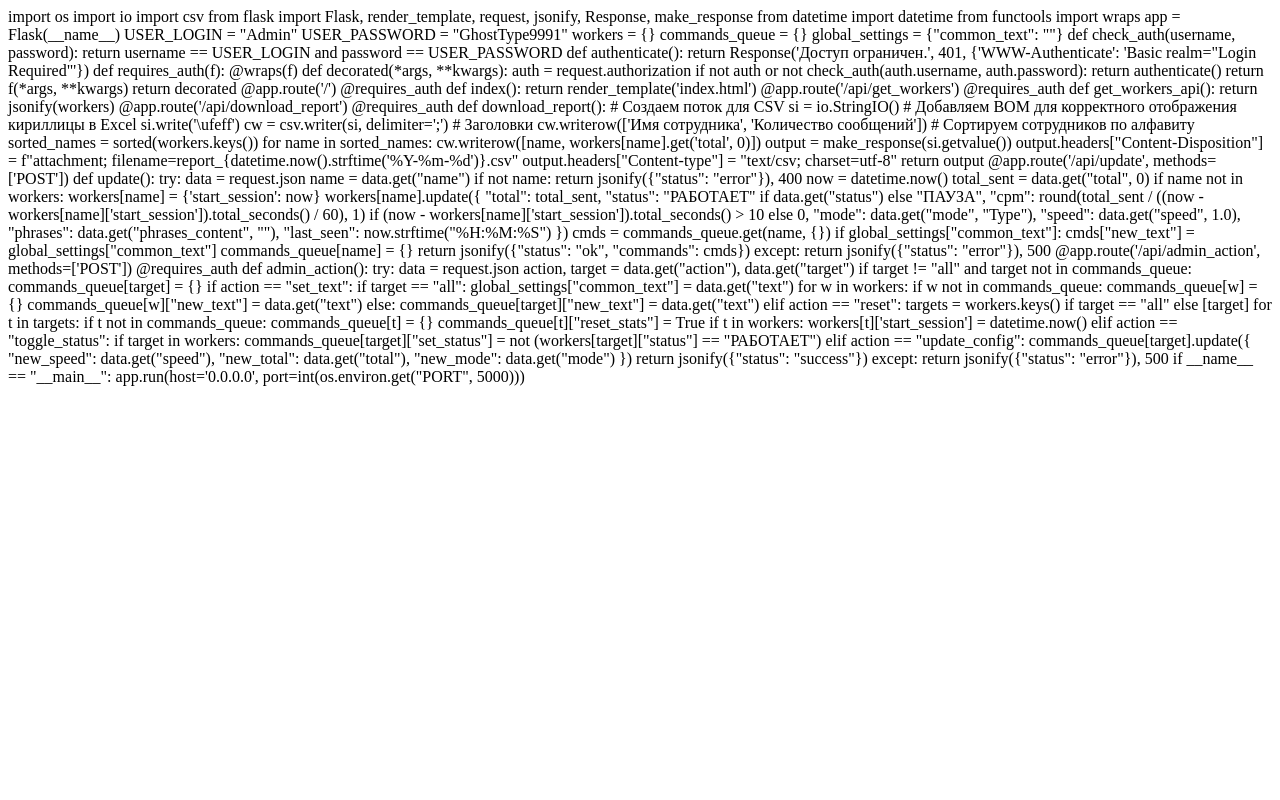
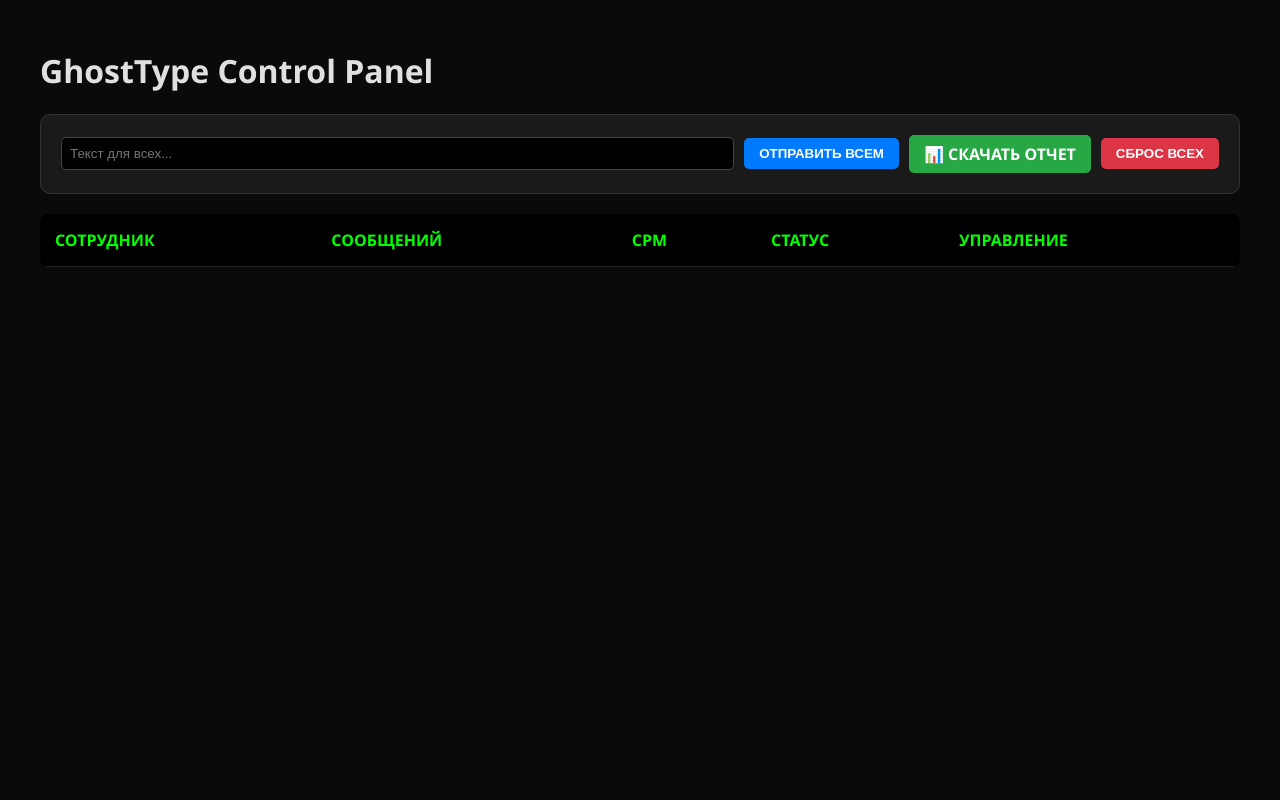
Before and after one commit to 9u9s9d1t/ghost-admin-panel, a Flask app: template templates/index.html in a window 1280 px wide. Run offline with Flask 3, Linux system fonts and the light colour scheme; the template is opened without the code that fills it, so the values that code supplies are empty.

Commit message:
Update index.html

```diff
--- a/templates/index.html
+++ b/templates/index.html
@@ -1,131 +1,114 @@
-import os
-import io
-import csv
-from flask import Flask, render_template, request, jsonify, Response, make_response
-from datetime import datetime
-from functools import wraps
+<!DOCTYPE html>
+<html>
+<head>
+    <meta charset="UTF-8">
+    <title>Ghost Admin Pro</title>
+    <style>
+        body { background: #0a0a0a; color: #e0e0e0; font-family: 'Segoe UI', sans-serif; padding: 20px; }
+        .container { max-width: 1200px; margin: 0 auto; }
+        .panel { background: #1a1a1a; padding: 20px; border-radius: 10px; border: 1px solid #333; margin-bottom: 20px; display: flex; gap: 10px; align-items: center; }
+        table { width: 100%; border-collapse: collapse; background: #111; border-radius: 8px; overflow: hidden; }
+        th, td { padding: 15px; text-align: left; border-bottom: 1px solid #222; }
+        th { background: #000; color: #00ff00; }
+        .btn { padding: 8px 15px; border: none; border-radius: 5px; cursor: pointer; font-weight: bold; transition: 0.2s; text-decoration: none; display: inline-block; }
+        .btn-blue { background: #007bff; color: white; }
+        .btn-green { background: #28a745; color: white; }
+        .btn-red { background: #dc3545; color: white; }
+        .btn-orange { background: #fd7e14; color: white; }
+        .btn-purple { background: #6f42c1; color: white; }
+        .btn:hover { filter: brightness(1.2); }
+        .top-gun { color: gold !important; font-weight: bold; text-shadow: 0 0 10px gold; }
+        .modal { display: none; position: fixed; z-index: 100; left: 0; top: 0; width: 100%; height: 100%; background: rgba(0,0,0,0.8); }
+        .modal-content { background: #1a1a1a; margin: 10% auto; padding: 25px; width: 400px; border-radius: 10px; border: 1px solid #00ff00; text-align: center; }
+        .input-group { text-align: left; margin-bottom: 15px; }
+        .input-group label { display: block; margin-bottom: 5px; color: #888; }
+        .input-group input, .input-group select { width: 100%; padding: 8px; background: #000; border: 1px solid #444; color: #00ff00; border-radius: 5px; box-sizing: border-box; }
+        textarea { width: 100%; height: 200px; background: #000; color: #00ff00; padding: 10px; border-radius: 5px; border: 1px solid #333; box-sizing: border-box; }
+    </style>
+</head>
+<body>
+    <div class="container">
+        <h1>GhostType Control Panel <span id="onlineCounter" style="font-size: 14px; color: #666;"></span></h1>
+        <div class="panel">
+            <input type="text" id="globalText" style="background:#000; color:#00ff00; border:1px solid #444; padding:8px; border-radius:5px; flex-grow:1" placeholder="Текст для всех...">
+            <button class="btn btn-blue" onclick="adminAction('set_text', 'all', {text: document.getElementById('globalText').value})">ОТПРАВИТЬ ВСЕМ</button>
+            <a href="/api/download_report" class="btn btn-green">📊 СКАЧАТЬ ОТЧЕТ</a>
+            <button class="btn btn-red" onclick="adminAction('reset', 'all')">СБРОС ВСЕХ</button>
+        </div>
+        <table>
+            <thead>
+                <tr>
+                    <th>СОТРУДНИК</th>
+                    <th>СООБЩЕНИЙ</th>
+                    <th>CPM</th>
+                    <th>СТАТУС</th>
+                    <th>УПРАВЛЕНИЕ</th>
+                </tr>
+            </thead>
+            <tbody id="workerTable"></tbody>
+        </table>
+    </div>
 
-app = Flask(__name__)
+    <div id="editorModal" class="modal"><div class="modal-content" style="width: 60%;"><h3>Редактор фразы</h3><textarea id="editArea"></textarea><br><br><button class="btn btn-green" onclick="savePhrases()">ОК</button> <button class="btn btn-red" onclick="closeModals()">ЗАКРЫТЬ</button></div></div>
 
-USER_LOGIN = "Admin"
-USER_PASSWORD = "GhostType9991"
+    <div id="configModal" class="modal"><div class="modal-content"><h3>Конфиг сотрудника</h3>
+        <div class="input-group"><label>Stage:</label><select id="confMode"><option value="Type">Type</option><option value="Paste">Paste</option></select></div>
+        <div class="input-group"><label>Скорость:</label><input type="number" step="0.1" id="confSpeed"></div>
+        <div class="input-group"><label>Сообщений:</label><input type="number" id="confTotal"></div>
+        <button class="btn btn-green" onclick="saveConfigRemote()">СОХРАНИТЬ</button> <button class="btn btn-red" onclick="closeModals()">ОТМЕНА</button>
+    </div></div>
 
-workers = {}
-commands_queue = {}
-global_settings = {"common_text": ""}
+    <script>
+        let currentWorker = "";
+        async function refreshData() {
+            if (document.querySelector('.modal[style*="display: block"]')) return;
+            const res = await fetch('/api/get_workers');
+            const workers = await res.json();
+            let html = "";
 
-def check_auth(username, password):
-    return username == USER_LOGIN and password == USER_PASSWORD
+            // Сортируем список сотрудников по алфавиту перед отображением
+            const sortedEntries = Object.entries(workers).sort((a, b) => a[0].localeCompare(b[0]));
 
-def authenticate():
-    return Response('Доступ ограничен.', 401, {'WWW-Authenticate': 'Basic realm="Login Required"'})
+            sortedEntries.forEach(([name, w]) => {
+                html += `<tr>
+                    <td class="${w.cpm > 10 ? 'top-gun' : ''}">${name}<br><small style="color:#555">${w.mode}</small></td>
+                    <td>${w.total}</td><td>${w.cpm}</td>
+                    <td style="color:${w.status === 'РАБОТАЕТ' ? '#00ff00' : '#ff4444'}">${w.status}</td>
+                    <td>
+                        <button class="btn btn-blue" onclick="openEditor('${name}', \`${w.phrases}\`)">ТЕКСТ</button>
+                        <button class="btn btn-purple" onclick="openConfig('${name}', '${w.mode}', ${w.speed}, ${w.total})">КОНФИГ</button>
+                        <button class="btn btn-orange" onclick="adminAction('toggle_status', '${name}')">СТАТУС</button>
+                        <button class="btn btn-red" onclick="adminAction('reset', '${name}')">СБРОС</button>
+                    </td>
+                </tr>`;
+            });
+            document.getElementById("workerTable").innerHTML = html;
+        }
 
-def requires_auth(f):
-    @wraps(f)
-    def decorated(*args, **kwargs):
-        auth = request.authorization
-        if not auth or not check_auth(auth.username, auth.password):
-            return authenticate()
-        return f(*args, **kwargs)
-    return decorated
+        function openEditor(n, p) { currentWorker = n; document.getElementById('editArea').value = p; document.getElementById('editorModal').style.display = 'block'; }
+        function openConfig(n, m, s, t) { currentWorker = n; document.getElementById('confMode').value = m; document.getElementById('confSpeed').value = s; document.getElementById('confTotal').value = t; document.getElementById('configModal').style.display = 'block'; }
+        function closeModals() { document.querySelectorAll('.modal').forEach(m => m.style.display = 'none'); }
 
-@app.route('/')
-@requires_auth
-def index():
-    return render_template('index.html')
+        async function savePhrases() { await adminAction('set_text', currentWorker, {text: document.getElementById('editArea').value}); closeModals(); }
+        async function saveConfigRemote() {
+            await adminAction('update_config', currentWorker, {
+                mode: document.getElementById('confMode').value,
+                speed: document.getElementById('confSpeed').value,
+                total: document.getElementById('confTotal').value
+            });
+            closeModals();
+        }
 
-@app.route('/api/get_workers')
-@requires_auth
-def get_workers_api():
-    return jsonify(workers)
+        async function adminAction(action, target, data = {}) {
+            await fetch('/api/admin_action', {
+                method: 'POST',
+                headers: {'Content-Type': 'application/json'},
+                body: JSON.stringify({action, target, ...data})
+            });
+            refreshData();
+        }
 
-@app.route('/api/download_report')
-@requires_auth
-def download_report():
-    # Создаем поток для CSV
-    si = io.StringIO()
-    # Добавляем BOM для корректного отображения кириллицы в Excel
-    si.write('\ufeff')
-    cw = csv.writer(si, delimiter=';')
-
-    # Заголовки
-    cw.writerow(['Имя сотрудника', 'Количество сообщений'])
-
-    # Сортируем сотрудников по алфавиту
-    sorted_names = sorted(workers.keys())
-
-    for name in sorted_names:
-        cw.writerow([name, workers[name].get('total', 0)])
-
-    output = make_response(si.getvalue())
-    output.headers["Content-Disposition"] = f"attachment; filename=report_{datetime.now().strftime('%Y-%m-%d')}.csv"
-    output.headers["Content-type"] = "text/csv; charset=utf-8"
-    return output
-
-@app.route('/api/update', methods=['POST'])
-def update():
-    try:
-        data = request.json
-        name = data.get("name")
-        if not name: return jsonify({"status": "error"}), 400
-
-        now = datetime.now()
-        total_sent = data.get("total", 0)
-
-        if name not in workers:
-            workers[name] = {'start_session': now}
-
-        workers[name].update({
-            "total": total_sent,
-            "status": "РАБОТАЕТ" if data.get("status") else "ПАУЗА",
-            "cpm": round(total_sent / ((now - workers[name]['start_session']).total_seconds() / 60), 1) if (now - workers[name]['start_session']).total_seconds() > 10 else 0,
-            "mode": data.get("mode", "Type"),
-            "speed": data.get("speed", 1.0),
-            "phrases": data.get("phrases_content", ""),
-            "last_seen": now.strftime("%H:%M:%S")
-        })
-
-        cmds = commands_queue.get(name, {})
-        if global_settings["common_text"]: cmds["new_text"] = global_settings["common_text"]
-        commands_queue[name] = {}
-        return jsonify({"status": "ok", "commands": cmds})
-    except: return jsonify({"status": "error"}), 500
-
-@app.route('/api/admin_action', methods=['POST'])
-@requires_auth
-def admin_action():
-    try:
-        data = request.json
-        action, target = data.get("action"), data.get("target")
-        if target != "all" and target not in commands_queue: commands_queue[target] = {}
-
-        if action == "set_text":
-            if target == "all":
-                global_settings["common_text"] = data.get("text")
-                for w in workers:
-                    if w not in commands_queue: commands_queue[w] = {}
-                    commands_queue[w]["new_text"] = data.get("text")
-            else: commands_queue[target]["new_text"] = data.get("text")
-
-        elif action == "reset":
-            targets = workers.keys() if target == "all" else [target]
-            for t in targets:
-                if t not in commands_queue: commands_queue[t] = {}
-                commands_queue[t]["reset_stats"] = True
-                if t in workers: workers[t]['start_session'] = datetime.now()
-
-        elif action == "toggle_status":
-            if target in workers:
-                commands_queue[target]["set_status"] = not (workers[target]["status"] == "РАБОТАЕТ")
-
-        elif action == "update_config":
-            commands_queue[target].update({
-                "new_speed": data.get("speed"),
-                "new_total": data.get("total"),
-                "new_mode": data.get("mode")
-            })
-        return jsonify({"status": "success"})
-    except: return jsonify({"status": "error"}), 500
-
-if __name__ == "__main__":
-    app.run(host='0.0.0.0', port=int(os.environ.get("PORT", 5000)))
+        setInterval(refreshData, 3000); refreshData();
+    </script>
+</body>
+</html>
```
